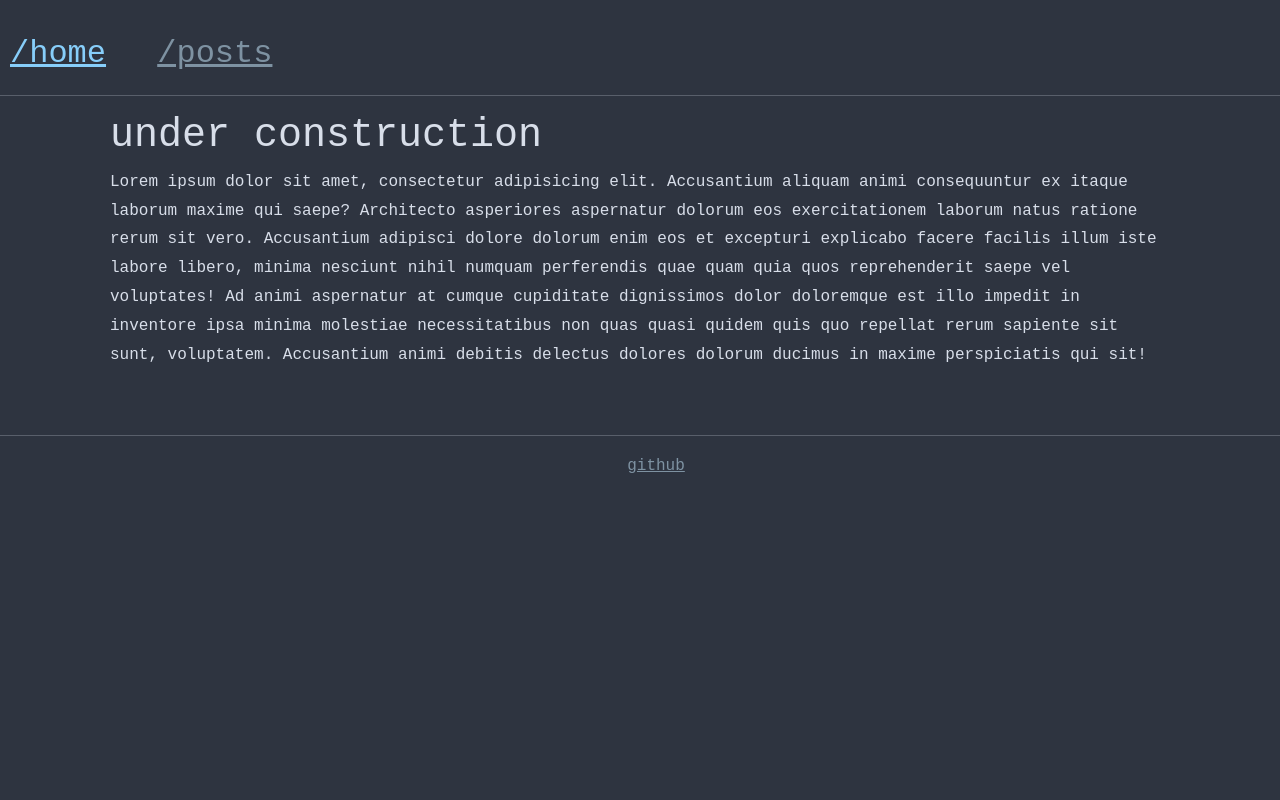
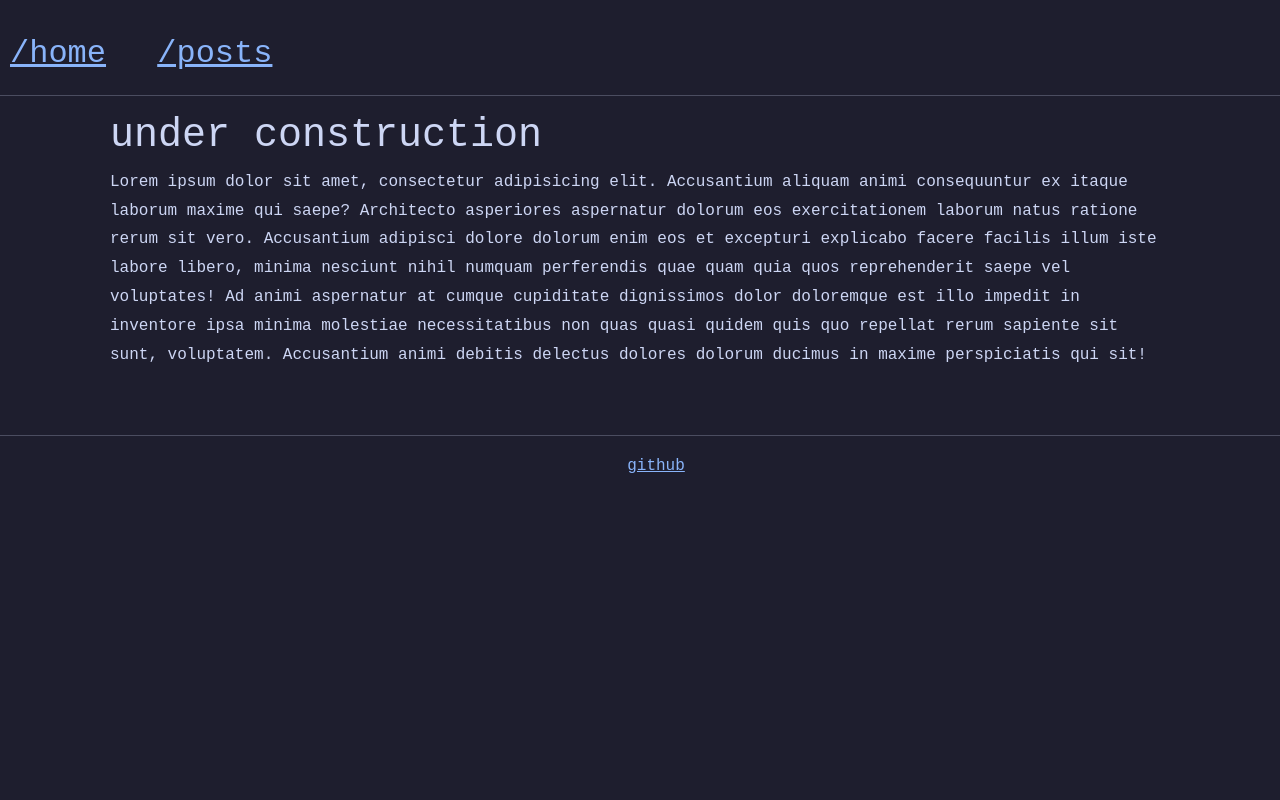
Before and after one commit to theLelek/lelek.dev, an ASP.NET Core app: page / in a window 1280 px wide. Run offline with ASP.NET Core 8, Linux system fonts and the light colour scheme; style sheets or scripts are compiled from the project's sources.

Commit message:
changed color scheme to catppuccin

```diff
--- a/lelek.dev/Pages/Shared/_Layout.cshtml
+++ b/lelek.dev/Pages/Shared/_Layout.cshtml
@@ -13,7 +13,7 @@
 <header>
     <nav>
         <ul class="nav-list-top">
-            <li><a href="/home" style="color: lightskyblue">/home</a></li>
+            <li><a href="/home">/home</a></li>
             <li><a href="/html/posts.html">/posts</a></li>
         </ul>
     </nav>
--- a/lelek.dev/wwwroot/css/style.css
+++ b/lelek.dev/wwwroot/css/style.css
@@ -1,6 +1,6 @@
 body {
-    background-color: #2e3440;
-    color: #d8dee9;
+    background-color: #1e1e2e;
+    color: #cdd6f4;
     min-height: 100vh;
     font-family: "Courier New";
     font-size: 12pt;
@@ -38,9 +38,9 @@ body {
 }
 
 a {
-    color: rgb(126, 146, 162);
+    color: #89b4fa;
 }
 
 a:hover {
-    color: lightskyblue;
+    color: #b4befe;
 }
```
